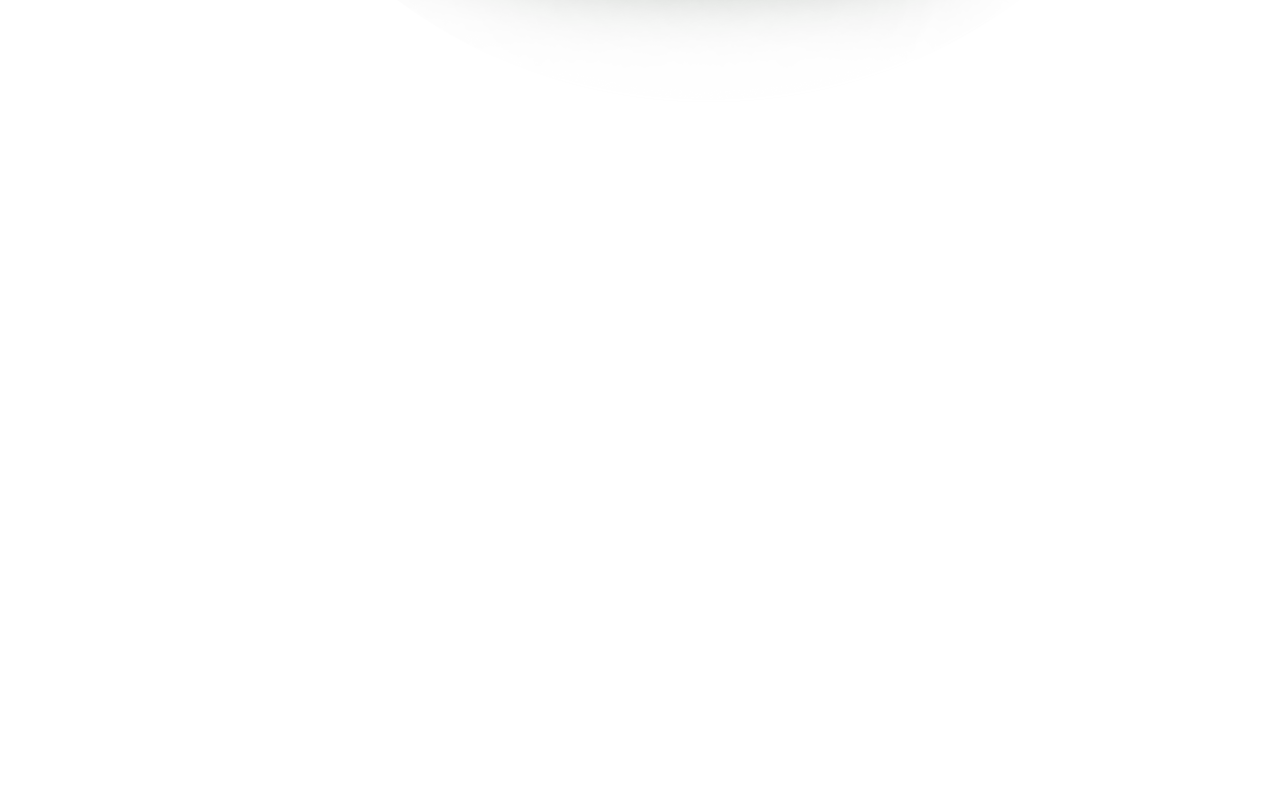
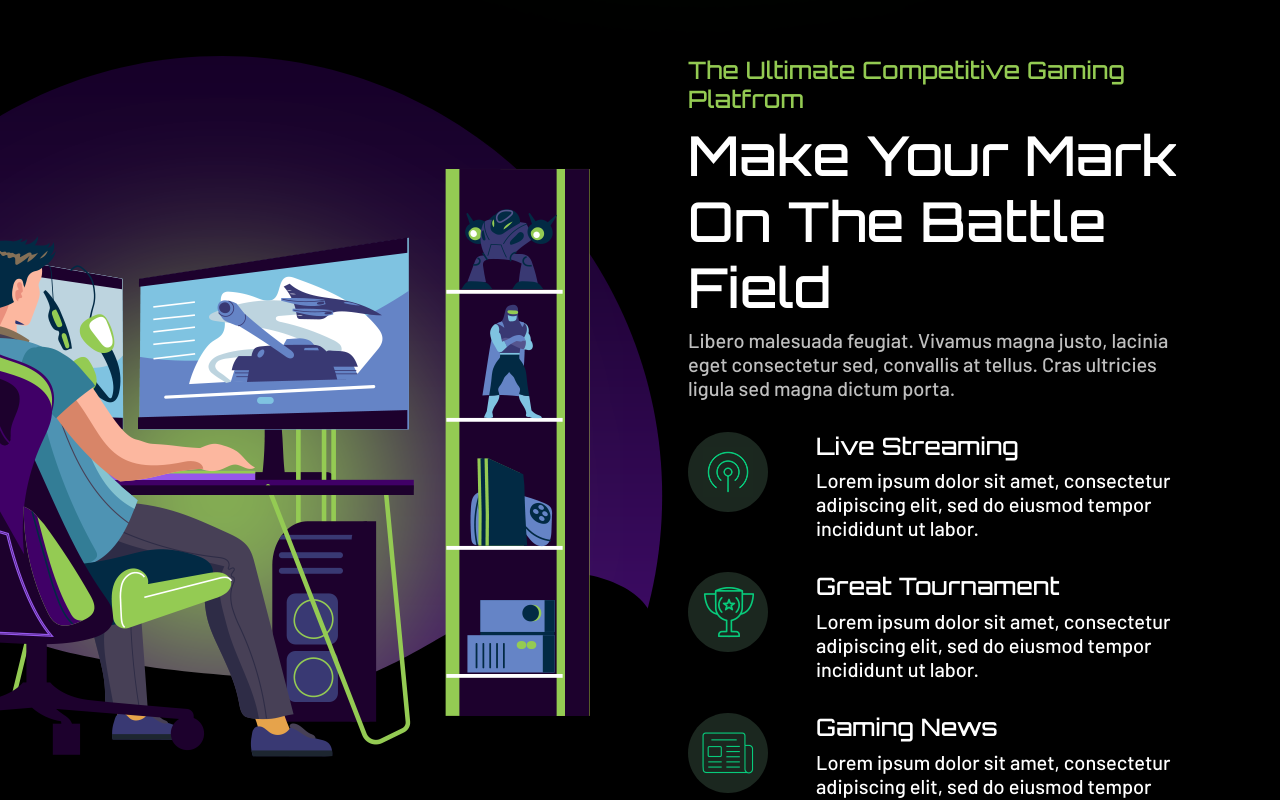
Before and after one commit to kapolandia/proj-html-vuejs, a Vue app: page / in a window 1280 px wide. Shown: the part 940-1740 px from the top of the page. Before the commit the page ends 1043 px from the top, so only its background shows below. Built offline with nearby package versions, Linux system fonts and the light colour scheme.

Commit message:
add "features"

```diff
--- a/src/App.vue
+++ b/src/App.vue
@@ -1,12 +1,14 @@
 <script>
   import AppHeader from './components/AppHeader.vue'
   import AppJumbotron from './components/AppJumbotron.vue'
+  import HomeMakeMark from './components/HomeMakeMark.vue'
 
   export default{
     name: "App",
     components:{
       AppHeader,
       AppJumbotron,
+      HomeMakeMark,
     },
     data(){
       return {
@@ -73,6 +75,9 @@
     <AppHeader></AppHeader>
     <AppJumbotron></AppJumbotron>
   </header>
+  <main>
+    <HomeMakeMark></HomeMakeMark>
+  </main>
 </template>
 
 <style lang="scss">
--- /dev/null
+++ b/src/components/HomeMakeMark.vue
@@ -0,0 +1,68 @@
+<script>
+    export default{
+        name: "HomeMakeMark",
+    }
+</script>
+
+<template>
+    <div class="my-wrapper py-5">
+        <div class="container d-flex py-5">
+            <div class="w-50">
+                <img src="../../src/assets/img/features-illus.png" alt="" srcset="" style="position: relative;left: -300px;">
+            </div>
+            <div class="d-flex flex-column w-75 ms-5">
+                <h4 class="secondary-color">The Ultimate Competitive Gaming Platfrom</h4>
+                <h2>Make Your Mark On The Battle Field</h2>
+                <h5>Libero malesuada feugiat. Vivamus magna justo, lacinia eget consectetur sed, convallis at tellus. Cras ultricies ligula sed magna dictum porta.</h5>
+                <div class="d-flex py-4">
+                    <div class="me-5">
+                        <img src="../../src/assets/img/icon/features-icon-1.png" alt="" srcset="">
+                    </div>
+                    <div>
+                        <h4 class="text-white">Live Streaming</h4>
+                        <h5 class="text-white">Lorem ipsum dolor sit amet, consectetur adipiscing elit, sed do eiusmod tempor incididunt ut labor.</h5>
+                    </div>
+                </div>
+                <div class="d-flex">
+                    <div class="me-5">
+                        <img src="../../src/assets/img/icon/features-icon-2.png" alt="" srcset="">
+                    </div>
+                    <div>
+                        <h4 class="text-white">Great Tournament</h4>
+                        <h5 class="text-white">Lorem ipsum dolor sit amet, consectetur adipiscing elit, sed do eiusmod tempor incididunt ut labor.</h5>
+                    </div>
+                </div>
+                <div class="d-flex py-4">
+                    <div class="me-5">
+                        <img src="../../src/assets/img/icon/features-icon-3.png" alt="" srcset="">
+                    </div>
+                    <div>
+                        <h4 class="text-white">Gaming News</h4>
+                        <h5 class="text-white">Lorem ipsum dolor sit amet, consectetur adipiscing elit, sed do eiusmod tempor incididunt ut labor.</h5>
+                    </div>
+                </div>
+                <button class="ms-2 my-btn my-btn-primary my-5" style="display: block;">PLAY NOW <i class="fa-solid fa-angles-right"></i></button>
+            </div>
+        </div>
+    </div>
+</template>
+
+<style scoped>
+    .my-wrapper{
+        background-color: black;
+        width: 100%;
+        display: flex;
+        justify-content: center;
+        align-items: center;
+    }
+
+    h2{
+        font-size: 55px;
+        color: white;
+    }
+
+    h5{
+        color: #ebebebcf;
+        font-family: "Barlow", sans-serif;
+    }
+</style>
```
